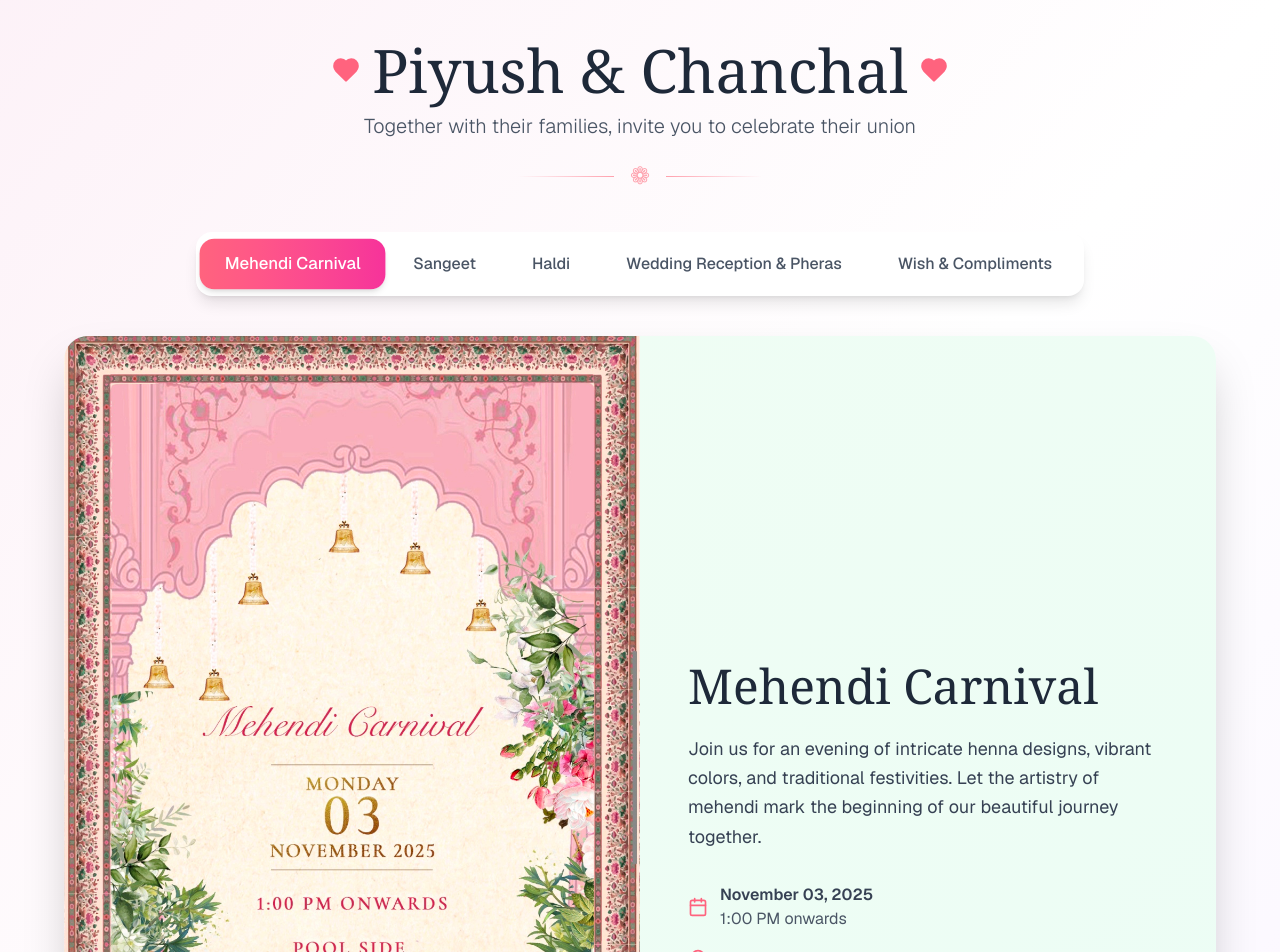
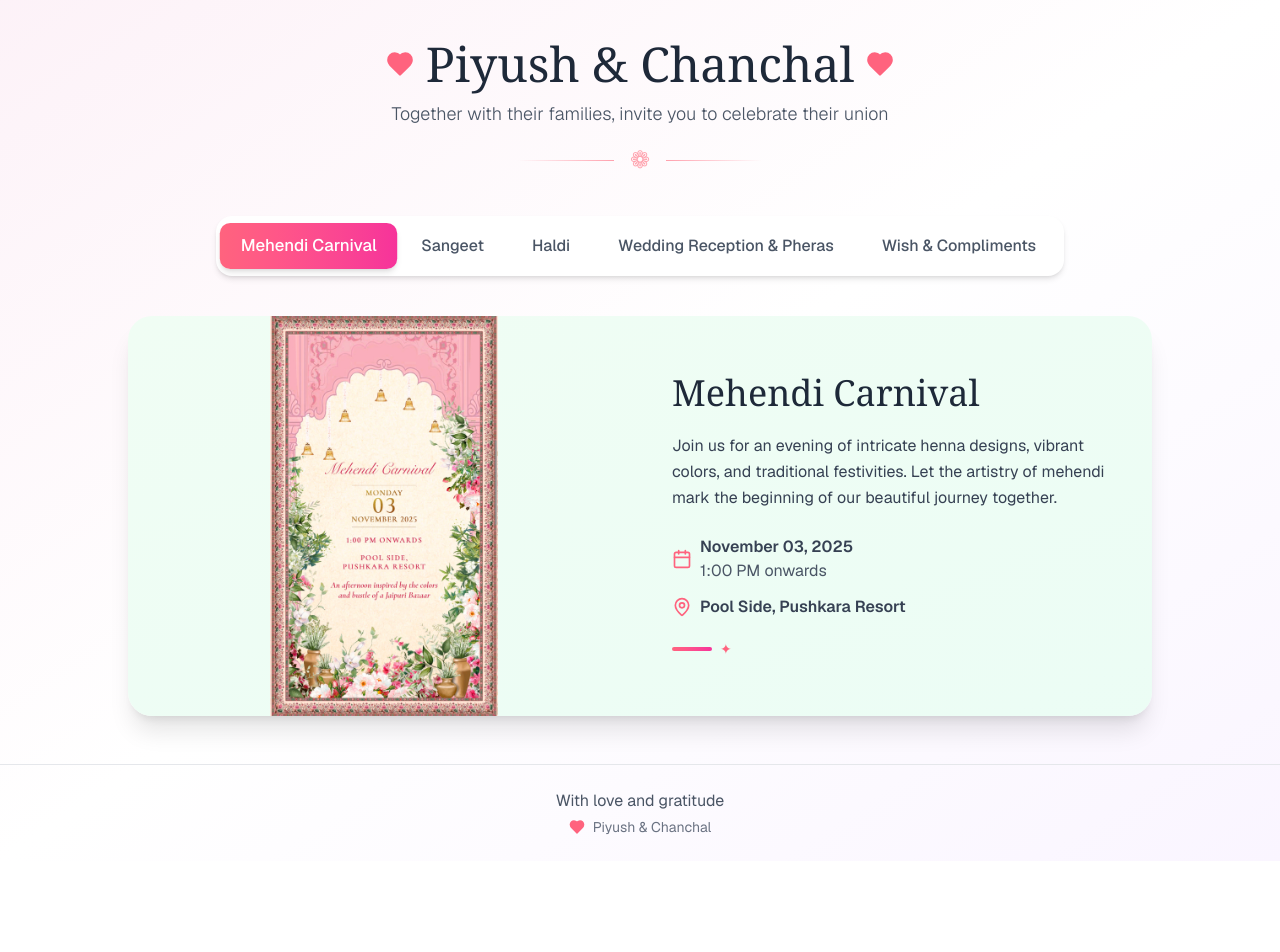
Before and after one commit to radheshyam545/enamaskar_dev, a Next.js app: page /temp in a window 1280 px wide. Shown: the top 952 px of the page. After the commit the page ends 861 px from the top, so only its background shows below. Built offline with nearby package versions, Linux system fonts and the light colour scheme.

Commit message:
changes in video-2

```diff
--- a/app/temp/page.tsx
+++ b/app/temp/page.tsx
@@ -115,36 +115,36 @@ const WeddingEventPage: React.FC = () => {
   return (
     <div className="min-h-screen bg-gradient-to-br from-pink-50 via-white to-purple-50 flex flex-col">
   {/* Header */}
-  <header className="text-center py-10 px-4">
-    <div className="max-w-4xl mx-auto">
-      <div className="flex items-center justify-center gap-3 mb-3">
-        <Heart className="w-7 h-7 text-rose-400 fill-rose-400" />
-        <h1 className="text-4xl md:text-6xl font-serif text-gray-800">
+  <header className="text-center py-8 md:py-10 px-4">
+    <div className="max-w-3xl mx-auto">
+      <div className="flex items-center justify-center gap-3 mb-2 md:mb-3">
+        <Heart className="w-6 h-6 md:w-7 md:h-7 text-rose-400 fill-rose-400" />
+        <h1 className="text-3xl md:text-5xl font-serif text-gray-800">
           Piyush & Chanchal
         </h1>
-        <Heart className="w-7 h-7 text-rose-400 fill-rose-400" />
+        <Heart className="w-6 h-6 md:w-7 md:h-7 text-rose-400 fill-rose-400" />
       </div>
-      <p className="text-base md:text-xl text-gray-600 font-light">
+      <p className="text-sm md:text-lg text-gray-600 font-light">
         Together with their families, invite you to celebrate their union
       </p>
     </div>
 
     {/* Decorative divider */}
-    <div className="flex items-center justify-center gap-4 mt-5">
-      <div className="h-px w-20 md:w-24 bg-gradient-to-r from-transparent to-rose-300"></div>
-      <div className="text-xl md:text-2xl text-rose-300">❁</div>
-      <div className="h-px w-20 md:w-24 bg-gradient-to-l from-transparent to-rose-300"></div>
+    <div className="flex items-center justify-center gap-4 mt-4">
+      <div className="h-px w-16 md:w-24 bg-gradient-to-r from-transparent to-rose-300"></div>
+      <div className="text-lg md:text-2xl text-rose-300">❁</div>
+      <div className="h-px w-16 md:w-24 bg-gradient-to-l from-transparent to-rose-300"></div>
     </div>
   </header>
 
   {/* Section Selector */}
-  <div className="max-w-6xl mx-auto px-3 mb-6 md:mb-10">
-    <div className="bg-white rounded-2xl shadow-lg p-2 flex flex-wrap gap-2 justify-center">
+  <div className="max-w-5xl mx-auto px-3 mb-6 md:mb-10">
+    <div className="bg-white rounded-2xl shadow-md p-2 flex flex-wrap gap-2 justify-center">
       {sections.map((section, index) => (
         <button
           key={section.title}
           onClick={() => handleSectionChange(index)}
-          className={`px-4 py-2 md:px-6 md:py-3 rounded-xl font-medium transition-all duration-300 ${
+          className={`px-3 py-2 md:px-5 md:py-2.5 rounded-lg text-sm md:text-base font-medium transition-all duration-300 ${
             selectedSection === index
               ? "bg-gradient-to-r from-rose-400 to-pink-500 text-white shadow-md transform scale-105"
               : "text-gray-600 hover:bg-gray-50"
@@ -159,19 +159,19 @@ const WeddingEventPage: React.FC = () => {
   {/* Main Display Area */}
   <div className="flex-grow flex items-center justify-center px-3 mb-8 md:mb-12">
     <div
-      className={`bg-gradient-to-br ${currentSection.color} rounded-3xl shadow-2xl overflow-hidden transition-all duration-500 w-full max-w-6xl`}
+      className={`bg-gradient-to-br ${currentSection.color} rounded-3xl shadow-xl overflow-hidden transition-all duration-500 w-full max-w-5xl`}
     >
       <div className="grid md:grid-cols-2 gap-0">
         {/* Media Section */}
-        <div className="relative h-[60vh] md:h-auto overflow-hidden">
+        <div className="relative h-[60vh] md:h-[360px] lg:h-[400px] overflow-hidden">
           <div
-            className={`w-full h-full transition-opacity duration-300 ${
+            key={currentSection.media} // ✅ ensures re-render on tab change
+            className={`w-full h-full transition-opacity duration-500 ${
               isTransitioning ? "opacity-0" : "opacity-100"
             }`}
           >
             {currentSection.type === "video" ? (
               <video
-                key={currentSection.media}
                 className="w-full h-full object-cover"
                 autoPlay
                 loop
@@ -184,7 +184,7 @@ const WeddingEventPage: React.FC = () => {
               <img
                 src={currentSection.media}
                 alt={currentSection.title}
-                className="w-full h-full object-cover"
+                className="w-full h-full object-contain"
               />
             )}
           </div>
@@ -192,23 +192,23 @@ const WeddingEventPage: React.FC = () => {
 
         {/* Content Section */}
         <div
-          className={`p-6 md:p-12 flex flex-col justify-center transition-all duration-300 ${
+          className={`p-5 md:p-8 flex flex-col justify-center transition-all duration-500 ${
             isTransitioning
               ? "opacity-0 translate-x-4"
               : "opacity-100 translate-x-0"
           }`}
         >
-          <h2 className="text-3xl md:text-5xl font-serif text-gray-800 mb-4 md:mb-6">
+          <h2 className="text-2xl md:text-4xl font-serif text-gray-800 mb-3 md:mb-5">
             {currentSection.title}
           </h2>
-          <p className="text-gray-700 text-base md:text-lg leading-relaxed mb-6 md:mb-8">
+          <p className="text-gray-700 text-sm md:text-base leading-relaxed mb-5 md:mb-6">
             {currentSection.description}
           </p>
 
-          <div className="space-y-4 text-sm md:text-base">
+          <div className="space-y-3 text-sm md:text-base">
             {currentSection.date && currentSection.time && (
-              <div className="flex items-center gap-3 text-gray-700">
-                <Calendar className="w-5 h-5 text-rose-400" />
+              <div className="flex items-center gap-2 text-gray-700">
+                <Calendar className="w-4 h-4 md:w-5 md:h-5 text-rose-400" />
                 <div>
                   <p className="font-semibold">{currentSection.date}</p>
                   <p className="text-gray-600">{currentSection.time}</p>
@@ -216,17 +216,17 @@ const WeddingEventPage: React.FC = () => {
               </div>
             )}
             {currentSection.venue && (
-              <div className="flex items-center gap-3 text-gray-700">
-                <MapPin className="w-5 h-5 text-rose-400" />
+              <div className="flex items-center gap-2 text-gray-700">
+                <MapPin className="w-4 h-4 md:w-5 md:h-5 text-rose-400" />
                 <p className="font-semibold">{currentSection.venue}</p>
               </div>
             )}
           </div>
 
           {/* Decorative line */}
-          <div className="mt-6 md:mt-8 flex items-center gap-2">
-            <div className="h-1 w-10 md:w-12 bg-gradient-to-r from-rose-400 to-pink-500 rounded-full"></div>
-            <div className="text-rose-400 text-sm">✦</div>
+          <div className="mt-5 flex items-center gap-2">
+            <div className="h-1 w-8 md:w-10 bg-gradient-to-r from-rose-400 to-pink-500 rounded-full"></div>
+            <div className="text-rose-400 text-xs md:text-sm">✦</div>
           </div>
         </div>
       </div>
@@ -234,16 +234,15 @@ const WeddingEventPage: React.FC = () => {
   </div>
 
   {/* Footer */}
-  <footer className="text-center py-8 px-4 border-t border-gray-200 mt-auto">
-    <p className="text-gray-600 text-sm md:text-base">
-      With love and gratitude
-    </p>
-    <div className="flex items-center justify-center gap-2 mt-2">
+  <footer className="text-center py-6 px-4 border-t border-gray-200 mt-auto">
+    <p className="text-gray-600 text-sm md:text-base">With love and gratitude</p>
+    <div className="flex items-center justify-center gap-2 mt-1">
       <Heart className="w-4 h-4 text-rose-400 fill-rose-400" />
-      <p className="text-gray-500 text-sm md:text-base">Piyush & Chanchal</p>
+      <p className="text-gray-500 text-xs md:text-sm">Piyush & Chanchal</p>
     </div>
   </footer>
 </div>
+
 
   );
 };
```
